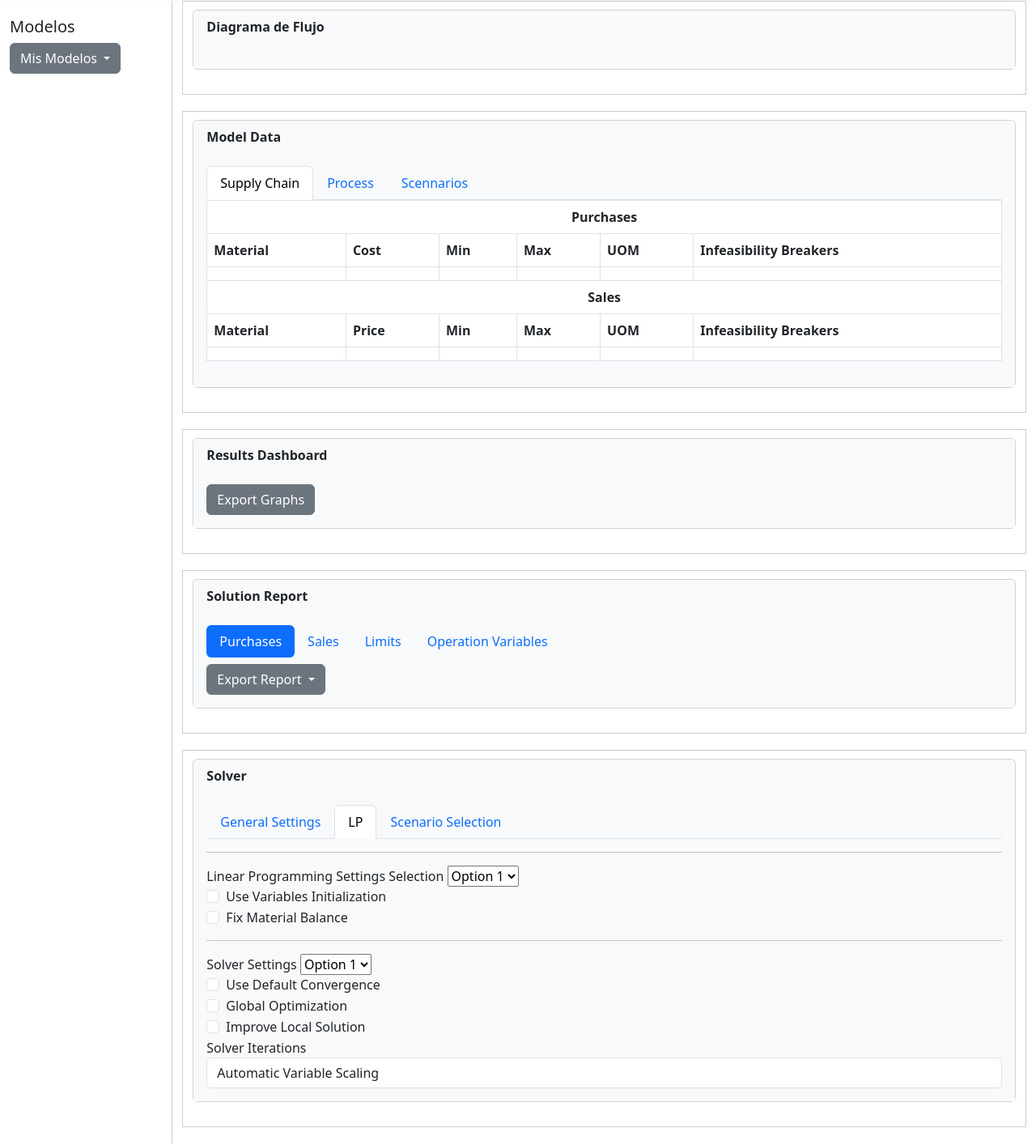
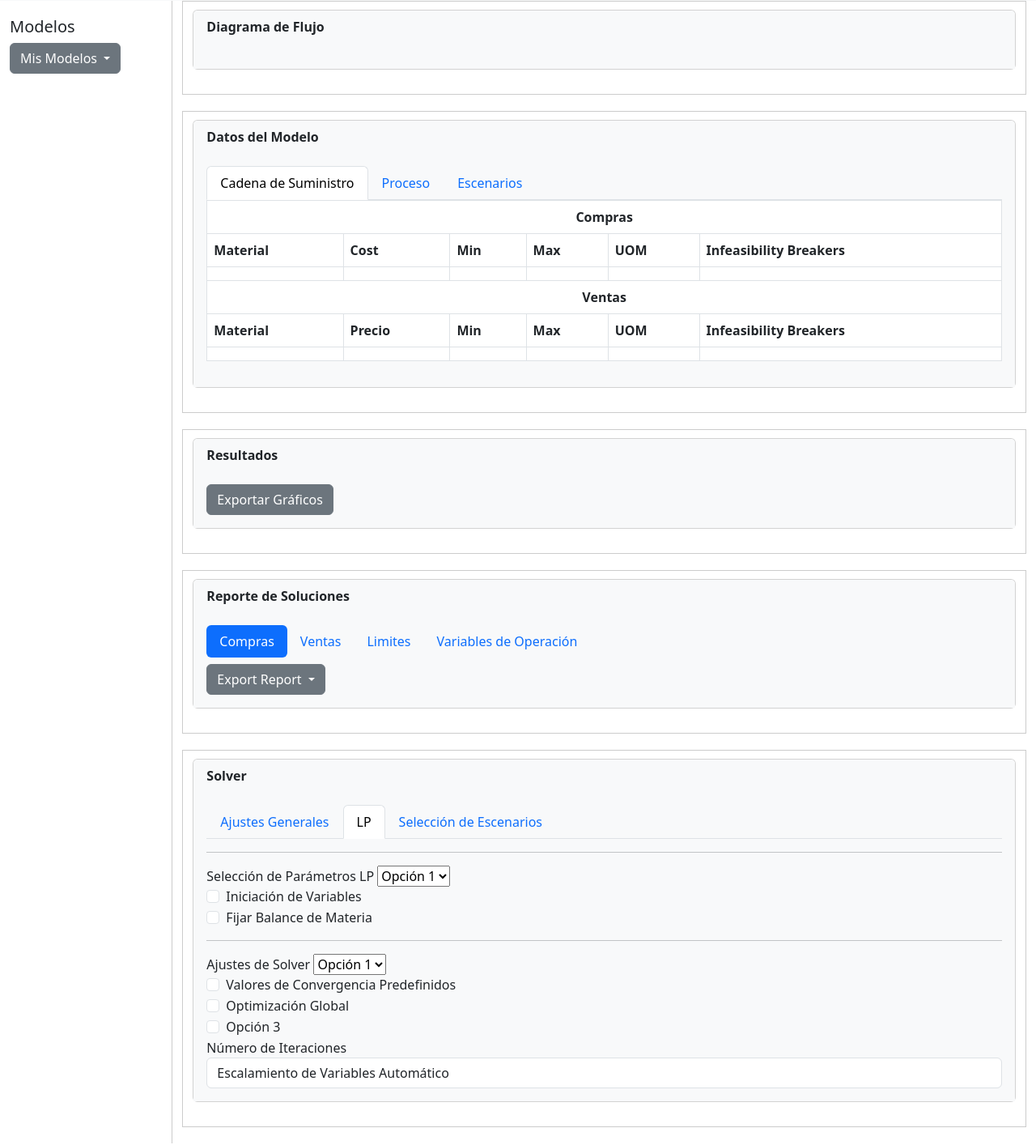
Before and after one commit to Liliana-Hernandez-Velasco/PFHernandez, a website: page Pages/Optimizador.html in a window 1280 px wide. Shown: the part 304-1718 px from the top of the page at 81% size. Drawn offline with nearby package versions, Linux system fonts and the light colour scheme.

Commit message:
Spanglish fixes and some other stuff

```diff
--- a/Pages/Optimizador.html
+++ b/Pages/Optimizador.html
@@ -113,17 +113,17 @@
           <!-- Model Data -->
           <div class="container">
           <div class="card">
-            <div class="card-header">Model Data</div>
+            <div class="card-header">Datos del Modelo</div>
             <div class="card-body">
               <ul class="nav nav-tabs" id="modelDataTabs" role="tablist">
                 <li class="nav-item">
-                  <a class="nav-link active" id="supply-chain-tab" data-toggle="tab" href="#supply-chain" role="tab">Supply Chain</a>
+                  <a class="nav-link active" id="supply-chain-tab" data-toggle="tab" href="#supply-chain" role="tab">Cadena de Suministro</a>
                 </li>
                 <li class="nav-item">
-                  <a class="nav-link" id="process-tab" data-toggle="tab" href="#process" role="tab">Process</a>
+                  <a class="nav-link" id="process-tab" data-toggle="tab" href="#process" role="tab">Proceso</a>
                 </li>
                 <li class="nav-item">
-                  <a class="nav-link" id="Scennarios-tab" data-toggle="tab" href="#Scennarios" role="tab">Scennarios</a>
+                  <a class="nav-link" id="Scennarios-tab" data-toggle="tab" href="#Scennarios" role="tab">Escenarios</a>
                 </li>
               </ul>
               <div class="tab-content" id="modelDataTabsContent">
@@ -132,7 +132,7 @@
                   <table class="table table-bordered">
                     <thead>
                         <tr>
-                            <th colspan="6" class="text-center">Purchases</th>
+                            <th colspan="6" class="text-center">Compras</th>
                           </tr>
                       <tr>
                         <th>Material</th>
@@ -154,11 +154,11 @@
                       </tr>
                       <!-- Additional rows as needed -->
                       <tr>
-                        <th colspan="6" class="text-center">Sales</th>
+                        <th colspan="6" class="text-center">Ventas</th>
                       </tr>
                       <tr>
                         <th>Material</th>
-                        <th>Price</th>
+                        <th>Precio</th>
                         <th>Min</th>
                         <th>Max</th>
                         <th>UOM</th>
@@ -181,10 +181,10 @@
                   <table class="table table-bordered">
                     <thead>
                         <tr>
-                            <th colspan="5" class="text-center">Process</th>
+                            <th colspan="5" class="text-center">Proceso</th>
                           </tr>
                       <tr>
-                        <th>Process ID</th>
+                        <th>ID del Proceso</th>
                         <th>Min</th>
                         <th>Max</th>
                         <th>UOM</th>
@@ -208,7 +208,7 @@
                   <table class="table table-bordered">
                     <thead>
                         <tr>
-                            <th colspan="5" class="text-center">Variables to Change</th>
+                            <th colspan="5" class="text-center">Variables</th>
                           </tr>
                       <tr>
                         <th>Variables</th>
@@ -237,30 +237,30 @@
           <!-- Results Dashboard -->
           <div class="container">
           <div class="card">
-            <div class="card-header">Results Dashboard</div>
+            <div class="card-header">Resultados</div>
             <div class="card-body">
               <!-- Graphs and Charts Here -->
-              <button type="button" class="btn btn-secondary">Export Graphs</button>
+              <button type="button" class="btn btn-secondary">Exportar Gráficos</button>
             </div>
           </div>
           </div>
           <!-- Solution Report -->
           <div class="container">
           <div class="card">
-            <div class="card-header">Solution Report</div>
+            <div class="card-header">Reporte de Soluciones</div>
             <div class="card-body">
               <ul class="nav nav-pills" id="solutionReportTabs" role="tablist">
                 <li class="nav-item">
-                  <a class="nav-link active" id="purchases-tab" data-toggle="tab" href="#purchases" role="tab">Purchases</a>
+                  <a class="nav-link active" id="purchases-tab" data-toggle="tab" href="#purchases" role="tab">Compras</a>
                 </li>
                 <li class="nav-item">
-                  <a class="nav-link" id="sales-tab" data-toggle="tab" href="#sales" role="tab">Sales</a>
+                  <a class="nav-link" id="sales-tab" data-toggle="tab" href="#sales" role="tab">Ventas</a>
                 </li>
                 <li class="nav-item">
-                  <a class="nav-link" id="limits-tab" data-toggle="tab" href="#limits" role="tab">Limits</a>
+                  <a class="nav-link" id="limits-tab" data-toggle="tab" href="#limits" role="tab">Limites</a>
                 </li>
                 <li class="nav-item">
-                  <a class="nav-link" id="operation-variables-tab" data-toggle="tab" href="#operation-variables" role="tab">Operation Variables</a>
+                  <a class="nav-link" id="operation-variables-tab" data-toggle="tab" href="#operation-variables" role="tab">Variables de Operación</a>
                 </li>
               </ul>
               <div class="tab-content" id="solutionReportTabsContent">
@@ -282,9 +282,9 @@
                   Export Report
                 </button>
                 <div class="dropdown-menu">
-                  <a class="dropdown-item" href="#">Solution Report (.pdf)</a>
-                  <a class="dropdown-item" href="#">Solution Report (.xlsx)</a>
-                  <a class="dropdown-item" href="#">Solution Report (.csv)</a>
+                  <a class="dropdown-item" href="#">Reporte Final (.pdf)</a>
+                  <a class="dropdown-item" href="#">Reporte Final (.xlsx)</a>
+                  <a class="dropdown-item" href="#">Report Final (.csv)</a>
                 </div>
               </div>
             </div>
@@ -297,13 +297,13 @@
     <div class="card-body">
       <ul class="nav nav-tabs" id="solverTabs" role="tablist">
         <li class="nav-item">
-          <a class="nav-link" id="General_Settings-tab" data-toggle="tab" href="#General_Settings" role="tab">General Settings</a>
+          <a class="nav-link" id="General_Settings-tab" data-toggle="tab" href="#General_Settings" role="tab">Ajustes Generales</a>
         </li>
         <li class="nav-item">
           <a class="nav-link active" id="lp-tab" data-toggle="tab" href="#lp" role="tab">LP</a>
         </li>
         <li class="nav-item">
-          <a class="nav-link" id="Scenario_Selection-tab" data-toggle="tab" href="#Scenario_Selection" role="tab">Scenario Selection</a>
+          <a class="nav-link" id="Scenario_Selection-tab" data-toggle="tab" href="#Scenario_Selection" role="tab">Selección de Escenarios</a>
         </li>
       </ul>
       <div class="tab-content" id="solverTabsContent">
@@ -312,82 +312,82 @@
           <label for="SelectCase" id="Select_Case">General</label>
           <div class="form-check">
             <input class="form-check-input" type="checkbox" id="generalSettingsCheckbox1">
-            <label class="form-check-label" for="generalSettingsCheckbox1" id="GeneralS2">General Settings Option 1</label>
+            <label class="form-check-label" for="generalSettingsCheckbox1" id="GeneralS2">Ajustes Generales Opción 1</label>
           </div>
           <div class="form-check">
             <input class="form-check-input" type="checkbox" id="generalSettingsCheckbox2">
-            <label class="form-check-label" for="generalSettingsCheckbox2" id="GeneralS3">General Settings Option 2</label>
+            <label class="form-check-label" for="generalSettingsCheckbox2" id="GeneralS3">Ajustes Generales Opción 2</label>
           </div>
           <hr>
-          <label for="SelectCase" id="SelectF1">Factors</label>
+          <label for="SelectCase" id="SelectF1">Factores</label>
           <div class="form-check">
             <input class="form-check-input" type="checkbox" id="generalSettingsCheckbox3">
-            <label class="form-check-label" for="generalSettingsCheckbox3" id="SelectF2">Factors Option 1</label>
+            <label class="form-check-label" for="generalSettingsCheckbox3" id="SelectF2">Factores Opción 1</label>
           </div>
           <div class="form-check">
             <input class="form-check-input" type="checkbox" id="generalSettingsCheckbox4">
-            <label class="form-check-label" for="generalSettingsCheckbox4" id="SelectF3">Factors Option 2</label>
+            <label class="form-check-label" for="generalSettingsCheckbox4" id="SelectF3">Factores Opción 2</label>
           </div>
         </div>
         <div class="tab-pane fade show active" id="lp" role="tabpanel">
           <hr>
-          <label for="SelectCase">Linear Programming Settings Selection</label>
+          <label for="SelectCase">Selección de Parámetros LP</label>
           <select id="SelectCase" name="SelectCase">
-            <option value="option1">Option 1</option>
-            <option value="option2">Option 2</option>
-            <option value="option3">Option 3</option>
+            <option value="option1">Opción 1</option>
+            <option value="option2">Opción 2</option>
+            <option value="option3">Opción 3</option>
           </select>
           <div class="form-check">
             <input class="form-check-input" type="checkbox" id="lpOption1">
-            <label class="form-check-label" for="lpOption1" id="lpO1">Use Variables Initialization</label>
+            <label class="form-check-label" for="lpOption1" id="lpO1">Iniciación de Variables</label>
           </div>
           <div class="form-check">
             <input class="form-check-input" type="checkbox" id="lpOption2">
-            <label class="form-check-label" for="lpOption2" id="lpO2">Fix Material Balance</label>
+            <label class="form-check-label" for="lpOption2" id="lpO2">Fijar Balance de Materia</label>
           </div>
           <hr>
-          <label for="SolverSettings">Solver Settings</label>
+          <label for="SolverSettings">Ajustes de Solver</label>
           <select id="SolverSettings" name="SolverSettings">
-            <option value="option1">Option 1</option>
-            <option value="option2">Option 2</option>
-            <option value="option3">Option 3</option>
+            <option value="option1">Opción 1</option>
+            <option value="option2">Opción 2</option>
+            <option value="option3">Opción 3</option>
           </select>
           <div class="form-check">
             <input class="form-check-input" type="checkbox" id="solverOption1">
-            <label class="form-check-label" for="solverOption1" id="solverO1">Use Default Convergence</label>
+            <label class="form-check-label" for="solverOption1" id="solverO1">Valores de Convergencia Predefinidos</label>
           </div>
           <div class="form-check">
             <input class="form-check-input" type="checkbox" id="solverOption2">
-            <label class="form-check-label" for="solverOption2" id="solverO3">Global Optimization</label>
+            <label class="form-check-label" for="solverOption2" id="solverO3">Optimización Global</label>
           </div>
           <div class="form-check">
             <input class="form-check-input" type="checkbox" id="solverOption3">
-            <label class="form-check-label" for="solverOption3" id="sovlerO4">Improve Local Solution</label>
+            <label class="form-check-label" for="solverOption3" id="sovlerO4">Opción 3</label>
           </div>
-          <label for="SolverIterations" id="SolverInteractions0">Solver Iterations</label>
+          <label for="SolverIterations" id="SolverInteractions0">Número de Iteraciones</label>
           <select class="form-control" name="SolverIterations" id="SolverIterations">
-            <option value="1">Automatic Variable Scaling</option>
-            <option value="2">Use Default Convergence Tolerance</option>
-            <option value="3">Use Default Maximum Number Of Iterations</option>
+            <option value="1">Escalamiento de Variables Automático</option>
+            <option value="2">Toleracia de Convergence Predefinida</option>
+            <option value="3">Máximo número de Iteraciones Predefinida</option>
           </select>
         </div>
         <div class="tab-pane fade" id="Scenario_Selection" role="tabpanel">
           <hr>
           <div class="form-check">
             <input class="form-check-input" type="checkbox" id="runAllScenarios">
-            <label class="form-check-label" for="runAllScenarios">Run All Scenarios</label>
+            <label class="form-check-label" for="runAllScenarios">Seleccionar Todos los Escenarios</label>
           </div>
-          <label for="SelectScenario">Select Scenario</label>
+          <label for="SelectScenario">Seleccionar Escenario</label>
           <select class="form-control" name="SelectScenario" id="SelectScenario">
-            <option value="1">Scenario 1</option>
-            <option value="2">Scenario 2</option>
-            <option value="3">Scenario 3</option>
+            <option value="1">Escenario 1</option>
+            <option value="2">Escenario 2</option>
+            <option value="3">Escenario 3</option>
           </select>
           <hr>
-          <button type="button" class="btn btn-primary">Run</button>
+          <button type="button" class="btn btn-primary">Optimizar</button>
           <hr>
-          <div class="alert alert-success mt-2" role="alert">Success message</div>
-          <div class="alert alert-danger mt-2" role="alert">Infeasibilities: 12</div>
+          <div class="alert alert-success mt-2" role="alert">Optimización Exitosa</div>
+          <div class="alert alert-danger mt-2" role="alert">Inviabilidades: 12</div>
         </div>
       </div>
     </div>
```
Also changed, not shown: Pages/Comunidad.html (+0 -1 lines).
